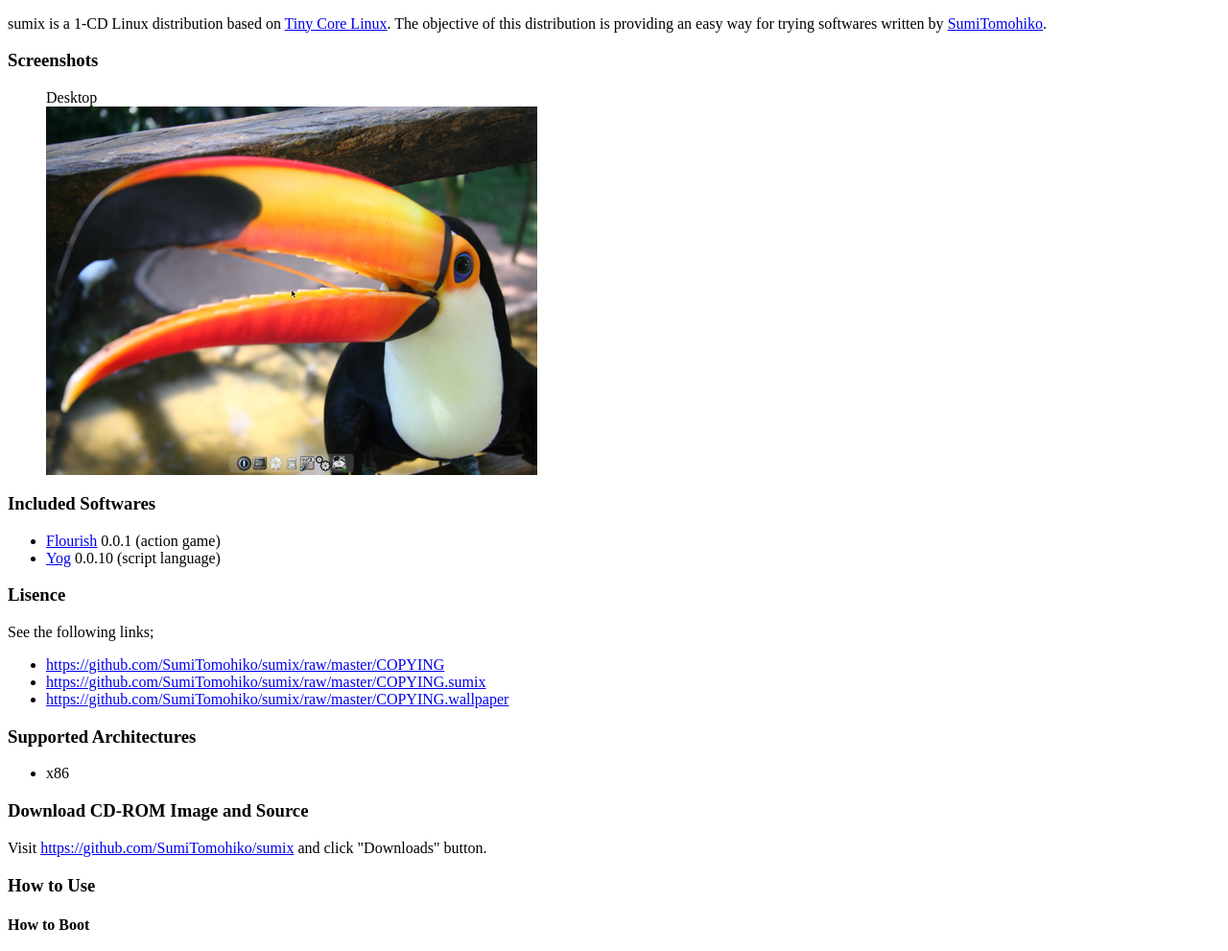
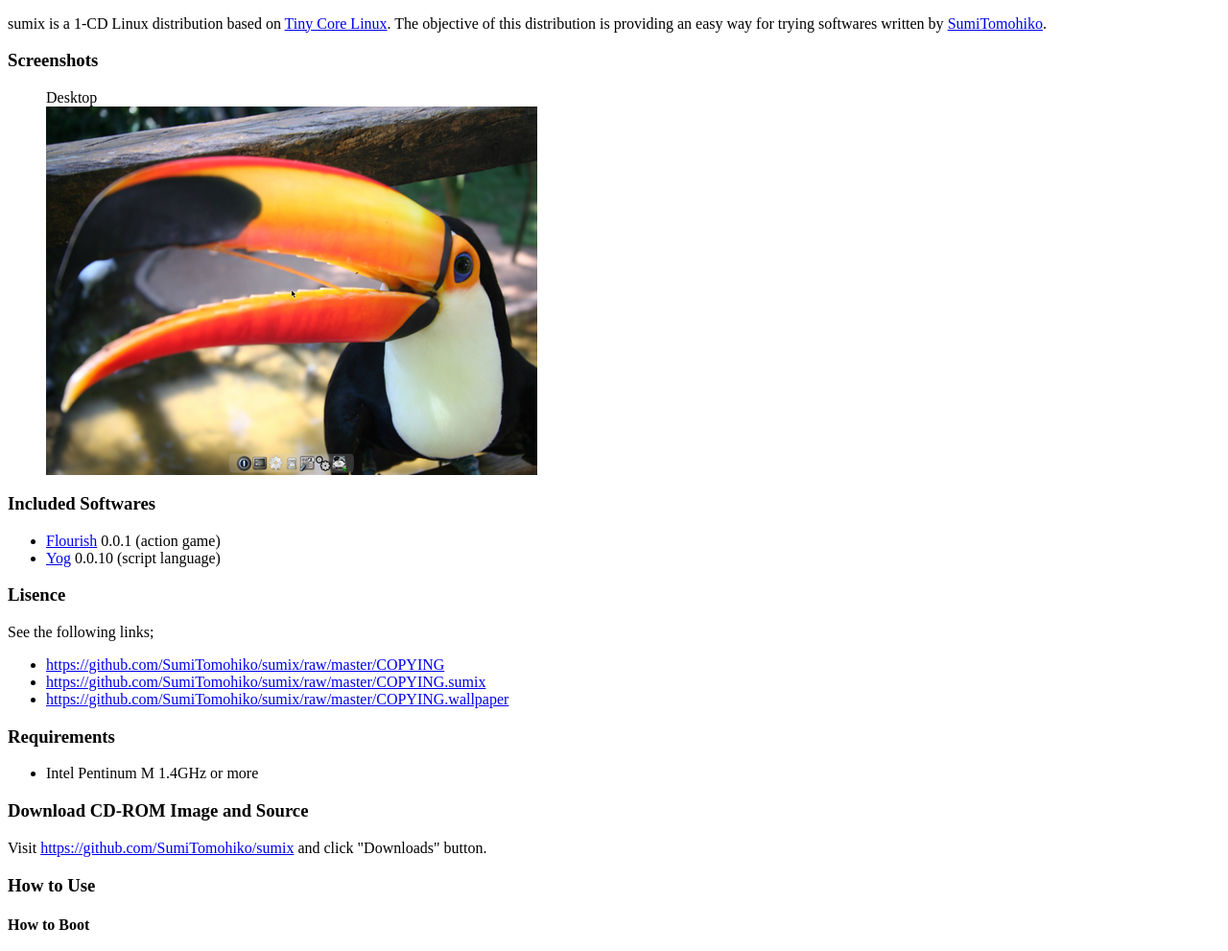
Before and after one commit to SumiTomohiko/sumix, a plain HTML site: page doc/index.html in a window 1280 px wide. Shown: the part 80-1071 px from the top of the page at 96% size. Drawn offline with Linux system fonts and the light colour scheme.

Commit message:
Changed "Supported Architecture" to "Requirements" in the documentation.

```diff
--- a/doc/index.html
+++ b/doc/index.html
@@ -41,8 +41,8 @@
         </p>
       </section>
       <section>
-        <h1>Supported Architectures</h1>
-        <ul><li>x86</li></ul>
+        <h1>Requirements</h1>
+        <ul><li>Intel Pentinum M 1.4GHz or more</li></ul>
       </section>
       <section>
         <h1>Download CD-ROM Image and Source</h1>
```
